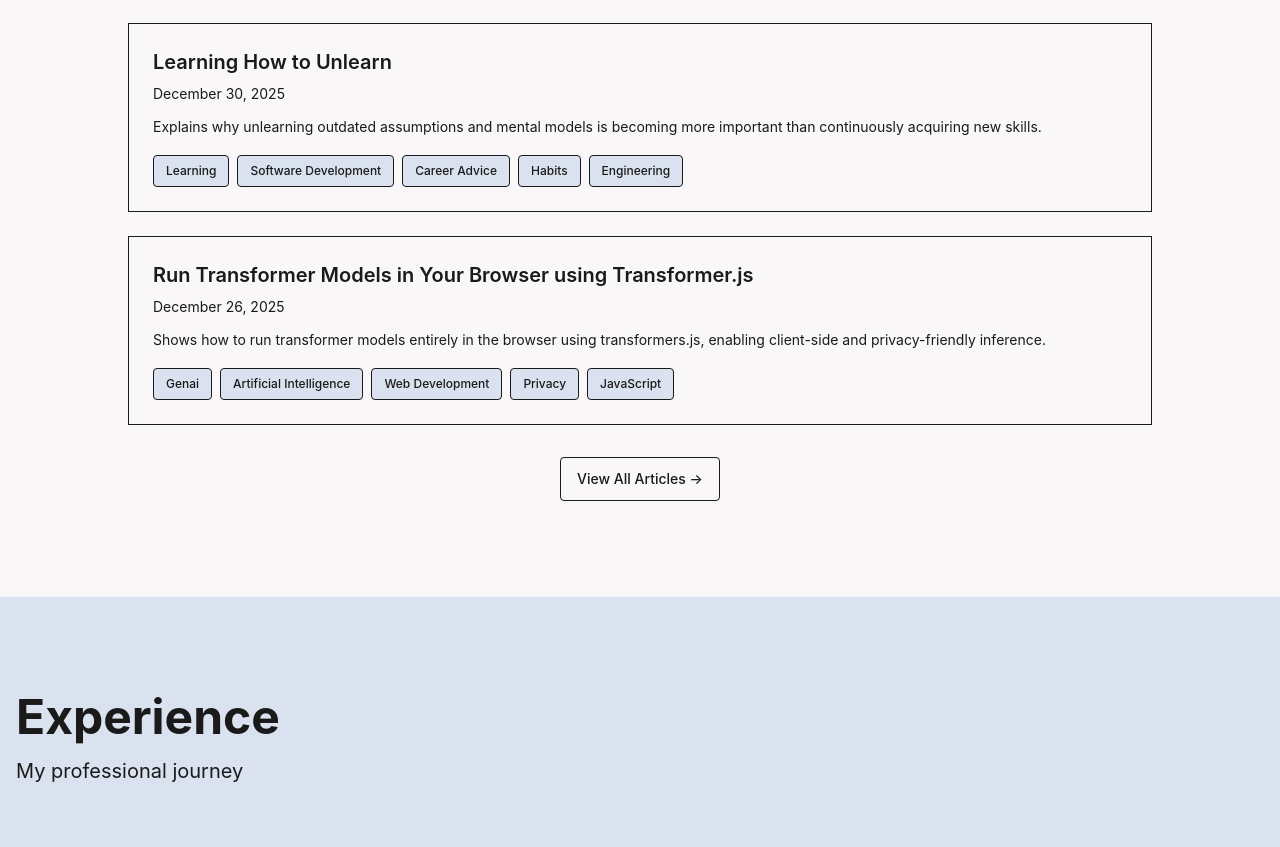
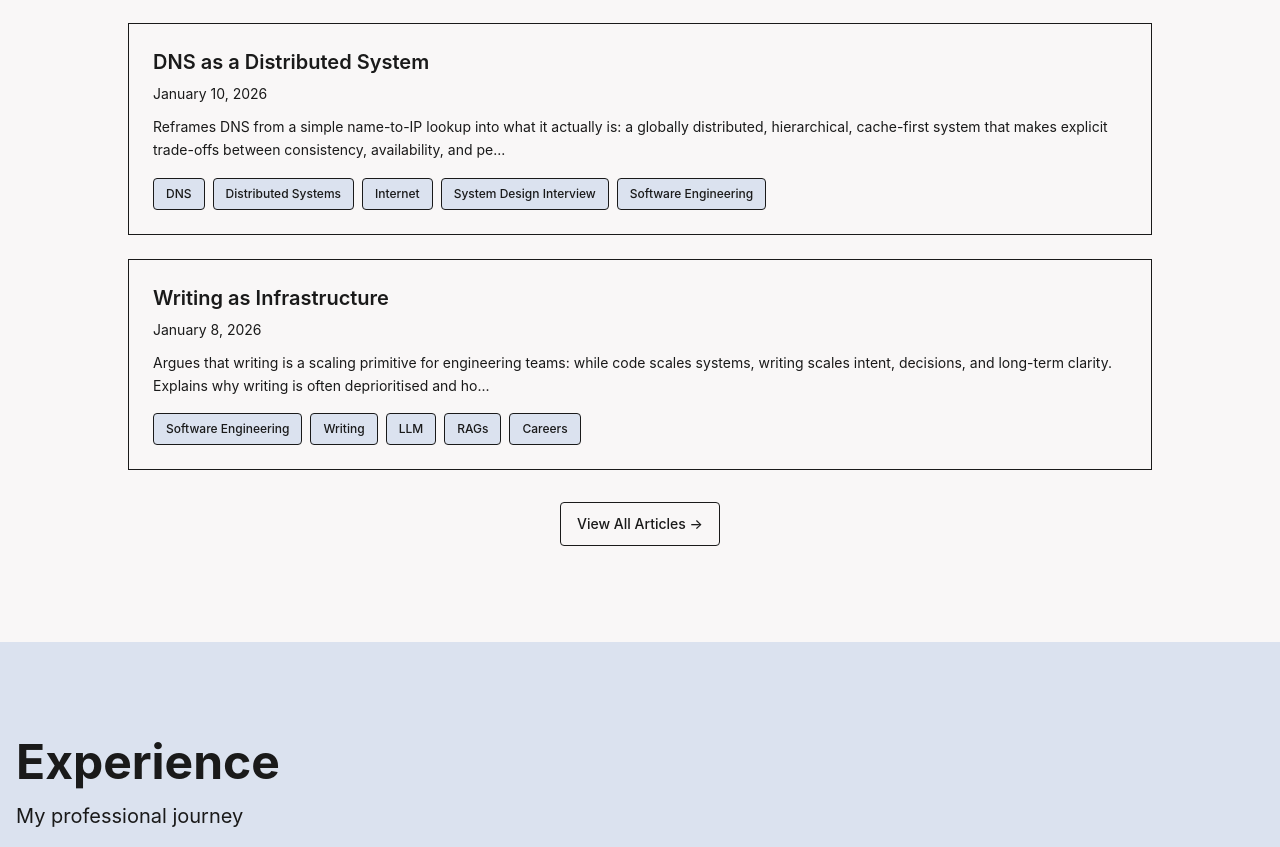
Before and after one commit to iepratiyush/pratiyush-portfolio, a Next.js app: page / in a window 1280 px wide. Shown: the part 2277-3124 px from the top of the page. Built offline with nearby package versions, Linux system fonts and the light colour scheme.

Commit message:
fix: year in recent article
Signed-off-by: Praityush Prakash <pratiyush@ti.com>

```diff
--- a/src/data/articles.ts
+++ b/src/data/articles.ts
@@ -13,7 +13,7 @@ export const articlesData: Article[] = [
     id: '2',
     title: 'DNS as a Distributed System',
     description: 'Reframes DNS from a simple name-to-IP lookup into what it actually is: a globally distributed, hierarchical, cache-first system that makes explicit trade-offs between consistency, availability, and performance. Explains why these design choices lead to real-world outages, security incidents, and surprising failure modes, and why DNS must be reasoned about like any other large-scale distributed system.',
-    publishedDate: '2025-01-10',
+    publishedDate: '2026-01-10',
     url: 'https://medium.com/@pratiyush/dns-as-a-distributed-system-5eb385642191',
     tags: ['DNS', 'Distributed Systems', 'Internet', 'System Design Interview', 'Software Engineering'],
   },
@@ -21,7 +21,7 @@ export const articlesData: Article[] = [
     id: '3',
     title: 'Writing as Infrastructure',
     description: 'Argues that writing is a scaling primitive for engineering teams: while code scales systems, writing scales intent, decisions, and long-term clarity. Explains why writing is often deprioritised and how the real cost shows up later in misalignment, rework, and slow execution.',
-    publishedDate: '2025-01-08',
+    publishedDate: '2026-01-08',
     url: 'https://medium.com/@pratiyush/code-scales-systems-writing-scales-intent-d715ceaeac09',
     tags: ['Software Engineering', 'Writing', 'LLM', 'RAGs', 'Careers'],
   },
@@ -29,7 +29,7 @@ export const articlesData: Article[] = [
     id: '4',
     title: 'Latency and Response Time Are Not the Same',
     description: 'Clarifies the critical distinction between latency and response time in distributed systems. Shows how conflating the two leads to optimising the wrong layer, and explains where infrastructure choices end and application-level performance begins.',
-    publishedDate: '2025-01-06',
+    publishedDate: '2026-01-06',
     url: 'https://medium.com/@pratiyush/latency-and-response-time-are-not-the-same-05eb7e294667',
     tags: ['System Design Interview', 'Distributed Systems', 'Software Development', 'Web Development', 'Backend'],
   },
```
